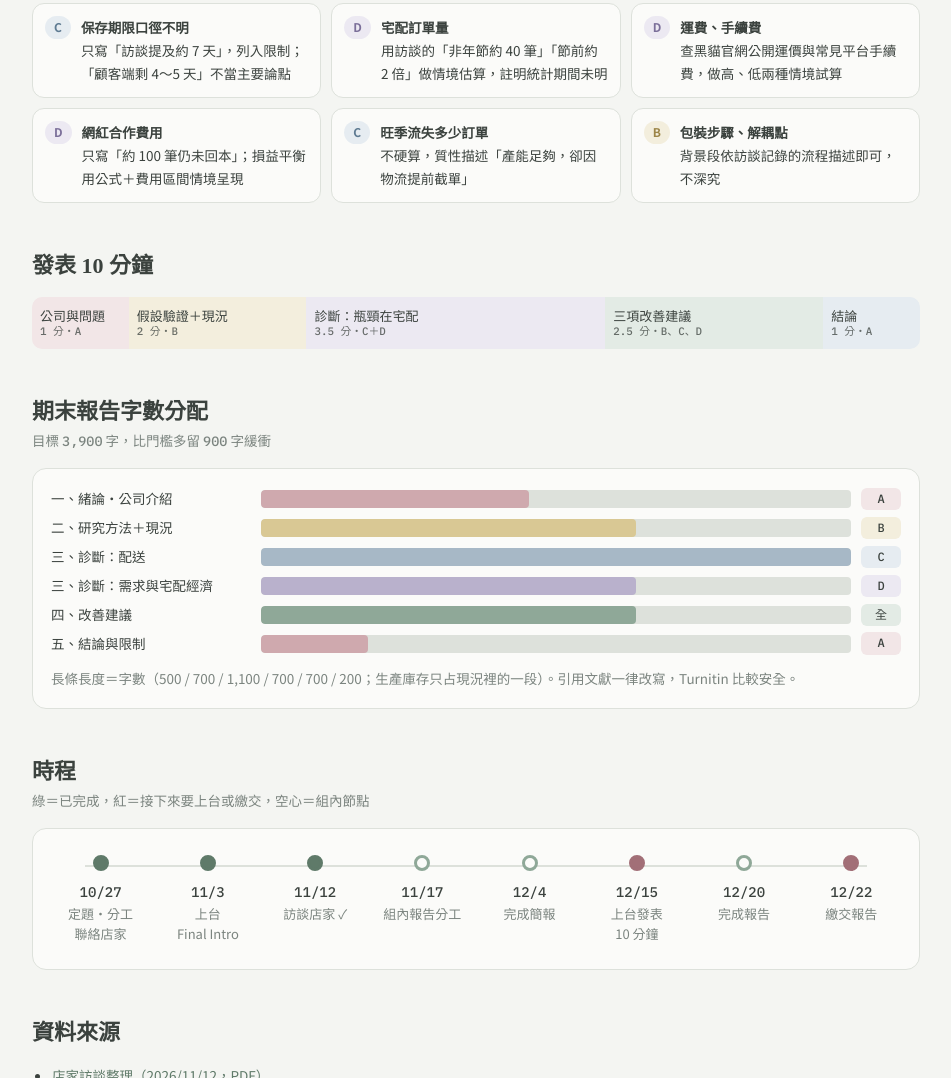
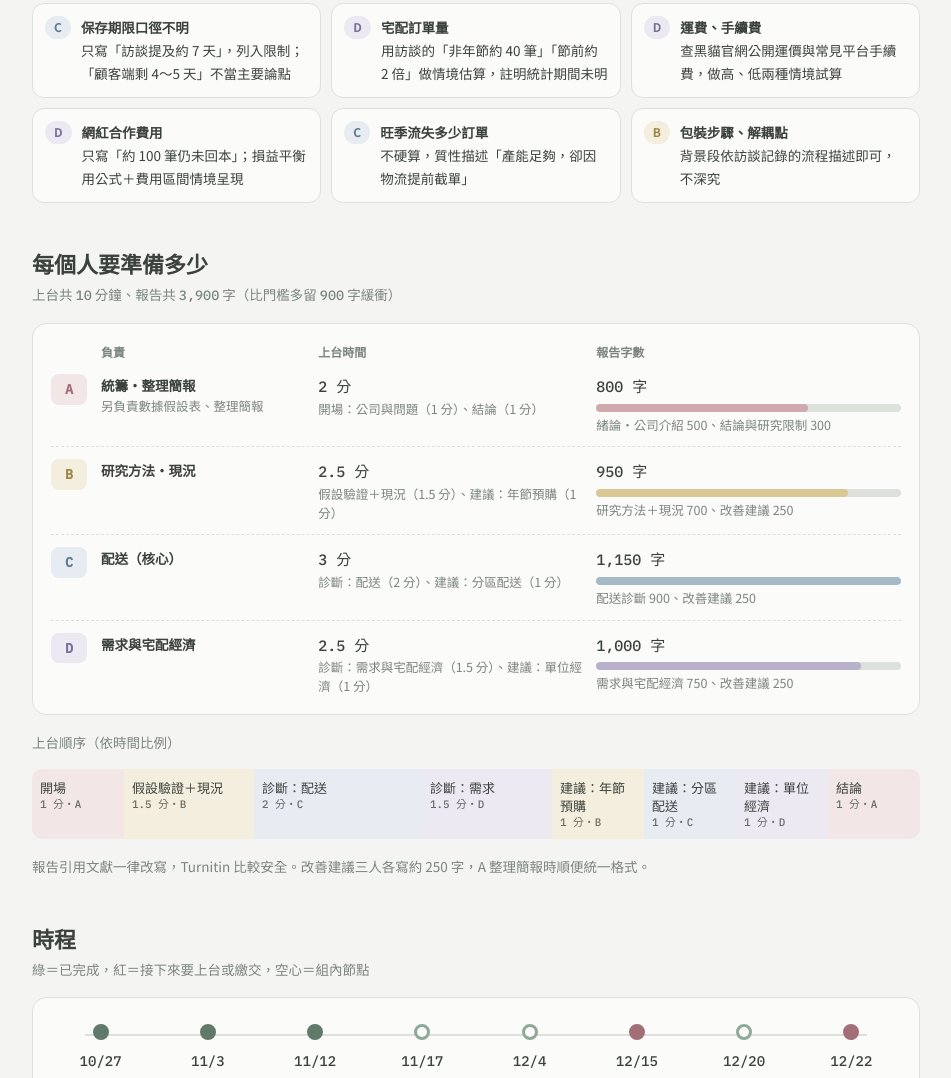
Before and after one commit to angieburningcoder/SupplyChain_Final_-, a plain HTML site: page index.html in a window 1280 px wide. Shown: the part 4706-5784 px from the top of the page, without its empty margins (164-1115 px from the left). Drawn offline with Linux system fonts and the light colour scheme.

Commit message:
Allocate presentation time and report words per person
Co-Authored-By: Claude Opus 5.5 <noreply@anthropic.com>
Claude-Session: https://claude.ai/code/session_015aq6VMxXuaxFX9TgLgr5Tw

```diff
--- a/index.html
+++ b/index.html
@@ -241,6 +241,17 @@ footer{margin-top:44px;font-size:12.5px;color:var(--muted)}
 .tp.done .dot{border-color:var(--sage-d);background:var(--sage-d)}
 .oldnew{font-size:12.5px;color:var(--muted)}
 .oldnew s{color:var(--muted)}
+.pps{display:flex;flex-direction:column;gap:12px}
+.pp{display:grid;grid-template-columns:36px minmax(0,1fr) minmax(0,1.3fr) minmax(0,1.5fr);gap:14px;align-items:start;font-size:13.5px}
+.pp+.pp{border-top:1px dashed var(--line);padding-top:12px}
+.pp.hd3{font-size:12px;color:var(--muted);font-weight:700}
+.pp.hd3+.pp{border-top:none;padding-top:0}
+.pp .who{font-family:var(--mono);font-weight:700;text-align:center;border-radius:8px;padding:4px 0}
+.pp small{display:block;color:var(--muted);font-size:12.5px;line-height:1.5}
+.pp .num{font-family:var(--mono);font-weight:500;font-size:15px}
+.pp .track{height:8px;background:var(--line);border-radius:4px;overflow:hidden;margin:4px 0}
+.pp .fill{height:100%;border-radius:4px}
+@media(max-width:640px){.pp{grid-template-columns:36px minmax(0,1fr)}.pp>div:nth-child(n+3){grid-column:2}.pp.hd3{display:none}}
 .swipe{display:none}@media(max-width:740px){.swipe{display:block}}
 .lt{display:flex;flex-direction:column;gap:2px;font-size:12.5px}
 .lt div{height:12px;border-radius:4px;background:var(--bg)}
@@ -579,30 +590,39 @@ footer{margin-top:44px;font-size:12.5px;color:var(--muted)}
     </div>
   </section>
 
-  <!-- PRESENTATION -->
+  <!-- PER-PERSON ALLOCATION -->
   <section>
-    <div class="head"><h2>發表 10 分鐘</h2></div>
-    <div class="bar">
-      <div style="flex:1;background:var(--rose-l)">公司與問題<small>1 分・A</small></div>
-      <div style="flex:2;background:var(--mustard-l)">假設驗證＋現況<small>2 分・B</small></div>
-      <div style="flex:3.5;background:var(--lav-l)">診斷：瓶頸在宅配<small>3.5 分・C＋D</small></div>
-      <div style="flex:2.5;background:var(--sage-l)">三項改善建議<small>2.5 分・B、C、D</small></div>
-      <div style="flex:1;background:var(--blue-l)">結論<small>1 分・A</small></div>
+    <div class="head"><h2>每個人要準備多少</h2><p class="meta">上台共 <span class="mono">10</span> 分鐘、報告共 <span class="mono">3,900</span> 字（比門檻多留 <span class="mono">900</span> 字緩衝）</p></div>
+    <div class="panel pps">
+      <div class="pp hd3"><span></span><span>負責</span><span>上台時間</span><span>報告字數</span></div>
+      <div class="pp">
+        <span class="who" style="background:var(--rose-l);color:var(--rose-d)">A</span>
+        <div><b>統籌・整理簡報</b><small>另負責數據假設表、整理簡報</small></div>
+        <div><span class="num">2 分</span><small>開場：公司與問題（1 分）、結論（1 分）</small></div>
+        <div><span class="num">800 字</span><div class="track"><div class="fill" style="width:69.6%;background:var(--rose)"></div></div><small>緒論・公司介紹 500、結論與研究限制 300</small></div>
+      </div>
+      <div class="pp">
+        <span class="who" style="background:var(--mustard-l);color:var(--mustard-d)">B</span>
+        <div><b>研究方法・現況</b></div>
+        <div><span class="num">2.5 分</span><small>假設驗證＋現況（1.5 分）、建議：年節預購（1 分）</small></div>
+        <div><span class="num">950 字</span><div class="track"><div class="fill" style="width:82.6%;background:var(--mustard)"></div></div><small>研究方法＋現況 700、改善建議 250</small></div>
+      </div>
+      <div class="pp">
+        <span class="who" style="background:var(--blue-l);color:var(--blue-d)">C</span>
+        <div><b>配送（核心）</b></div>
+        <div><span class="num">3 分</span><small>診斷：配送（2 分）、建議：分區配送（1 分）</small></div>
+        <div><span class="num">1,150 字</span><div class="track"><div class="fill" style="width:100.0%;background:var(--blue)"></div></div><small>配送診斷 900、改善建議 250</small></div>
+      </div>
+      <div class="pp">
+        <span class="who" style="background:var(--lav-l);color:var(--lav-d)">D</span>
+        <div><b>需求與宅配經濟</b></div>
+        <div><span class="num">2.5 分</span><small>診斷：需求與宅配經濟（1.5 分）、建議：單位經濟（1 分）</small></div>
+        <div><span class="num">1,000 字</span><div class="track"><div class="fill" style="width:87.0%;background:var(--lav)"></div></div><small>需求與宅配經濟 750、改善建議 250</small></div>
+      </div>
     </div>
-  </section>
-
-  <!-- REPORT -->
-  <section>
-    <div class="head"><h2>期末報告字數分配</h2><p class="meta">目標 <span class="mono">3,900</span> 字，比門檻多留 <span class="mono">900</span> 字緩衝</p></div>
-    <div class="panel rep">
-      <div class="rrow"><span>一、緒論・公司介紹</span><div class="track"><div class="fill" style="width:45.5%;background:var(--rose)"></div></div><span class="who" style="background:var(--rose-l)">A</span></div>
-      <div class="rrow"><span>二、研究方法＋現況</span><div class="track"><div class="fill" style="width:63.6%;background:var(--mustard)"></div></div><span class="who" style="background:var(--mustard-l)">B</span></div>
-      <div class="rrow"><span>三、診斷：配送</span><div class="track"><div class="fill" style="width:100%;background:var(--blue)"></div></div><span class="who" style="background:var(--blue-l)">C</span></div>
-      <div class="rrow"><span>三、診斷：需求與宅配經濟</span><div class="track"><div class="fill" style="width:63.6%;background:var(--lav)"></div></div><span class="who" style="background:var(--lav-l)">D</span></div>
-      <div class="rrow"><span>四、改善建議</span><div class="track"><div class="fill" style="width:63.6%;background:var(--sage)"></div></div><span class="who" style="background:var(--sage-l)">全</span></div>
-      <div class="rrow"><span>五、結論與限制</span><div class="track"><div class="fill" style="width:18.2%;background:var(--rose)"></div></div><span class="who" style="background:var(--rose-l)">A</span></div>
-      <p class="meta" style="margin-top:6px">長條長度＝字數（500 / 700 / 1,100 / 700 / 700 / 200；生產庫存只占現況裡的一段）。引用文獻一律改寫，Turnitin 比較安全。</p>
-    </div>
+    <p class="meta">上台順序（依時間比例）</p>
+    <div class="bar"><div style="flex:1;background:var(--rose-l)">開場<small>1 分・A</small></div><div style="flex:1.5;background:var(--mustard-l)">假設驗證＋現況<small>1.5 分・B</small></div><div style="flex:2;background:var(--blue-l)">診斷：配送<small>2 分・C</small></div><div style="flex:1.5;background:var(--lav-l)">診斷：需求<small>1.5 分・D</small></div><div style="flex:1;background:var(--mustard-l)">建議：年節預購<small>1 分・B</small></div><div style="flex:1;background:var(--blue-l)">建議：分區配送<small>1 分・C</small></div><div style="flex:1;background:var(--lav-l)">建議：單位經濟<small>1 分・D</small></div><div style="flex:1;background:var(--rose-l)">結論<small>1 分・A</small></div></div>
+    <p class="meta">報告引用文獻一律改寫，Turnitin 比較安全。改善建議三人各寫約 250 字，A 整理簡報時順便統一格式。</p>
   </section>
 
   <!-- TIMELINE -->
```
